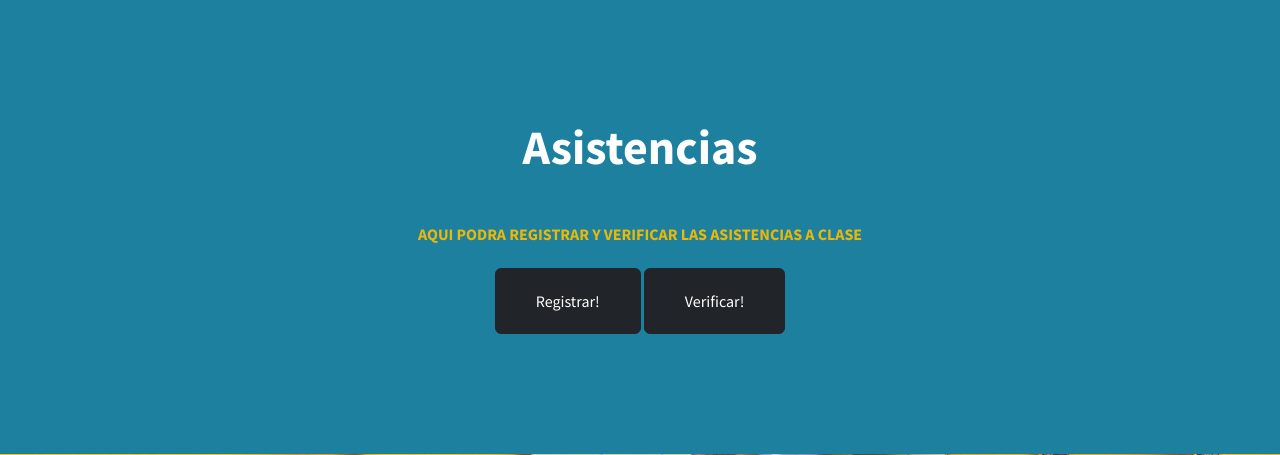
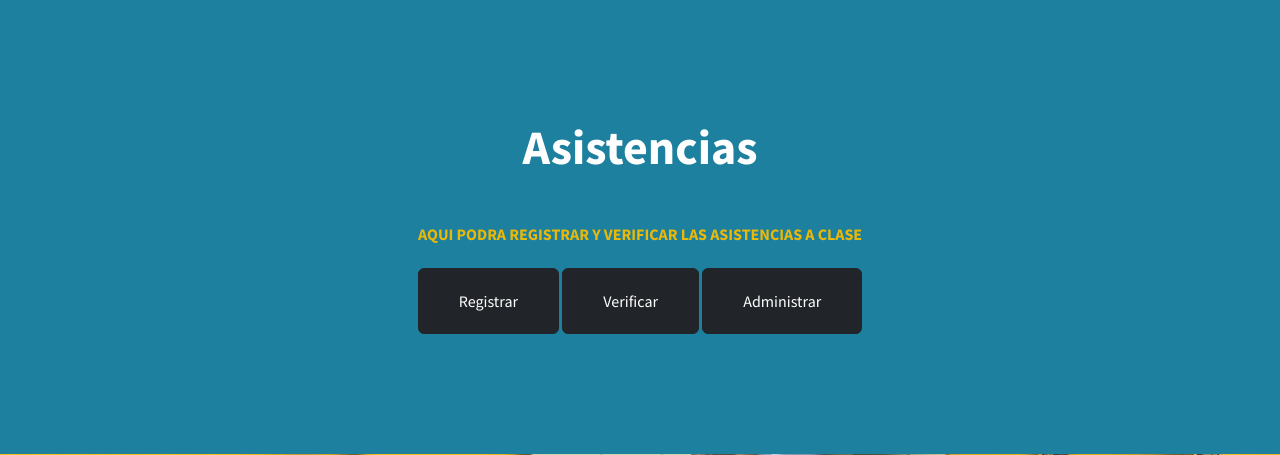
Before and after one commit to BautistaGreco/Entrega-Final, a Django app: page /AnatoApp/ in a window 1280 px wide. Shown: the part 1231-1686 px from the top of the page. Run offline with Django 4.2, Linux system fonts and the light colour scheme; a user stored in the database is signed in; some libraries are stand-ins or nearby versions.

Commit message:
modif errores, boton admin asistencia solo para Staff

```diff
--- a/ProyectoFinal/AnatoApp/templates/AnatoApp/errorLogIn.html
+++ b/ProyectoFinal/AnatoApp/templates/AnatoApp/errorLogIn.html
@@ -8,6 +8,6 @@
 </head>
 <body>
     <p>Los datos ingresados son incorrectos!</p>
-    <a class="btn btn-dark btn-xl" href="login">Intentar nuevamente!</a>
+    <a class="btn btn-dark btn-xl" href="logIn">Intentar nuevamente!</a>
 </body>
 </html>
--- a/ProyectoFinal/AnatoApp/templates/AnatoApp/inicio.html
+++ b/ProyectoFinal/AnatoApp/templates/AnatoApp/inicio.html
@@ -41,8 +41,11 @@
                     <h2 class="mb-5">Asistencias</h2>
                     <h3 class="text-secondary mb-0">Aqui podra registrar y verificar las asistencias a clase</h3>
                     <br>
-                    <a class="btn btn-dark btn-xl" href="asistenciasFormulario">Registrar!</a>
-                    <a class="btn btn-dark btn-xl" href="busquedaAsistencia">Verificar!</a>
+                    <a class="btn btn-dark btn-xl" href="asistenciasFormulario">Registrar</a>
+                    <a class="btn btn-dark btn-xl" href="busquedaAsistencia">Verificar</a>
+                    {% if request.user.is_authenticated and request.user.is_staff %}
+                    <a class="btn btn-dark btn-xl" href="leerAsistencias">Administrar</a>
+                    {% endif %}
                 </div>
             </div>
         </section>
@@ -50,7 +53,7 @@
 {% endblock %}
 
 {% block Profesores %}
-        <!-- Profesores-->
+        <!-- About-->
         <section class="callout" id="About">
             <div class="container px-4 px-lg-5 text-center">
                 <h2 class="mx-auto mb-5">
--- a/ProyectoFinal/AnatoApp/views.py
+++ b/ProyectoFinal/AnatoApp/views.py
@@ -19,7 +19,6 @@ def register(request):
                   form.save()
                   return render(request,"AnatoApp/inicio.html" ,  {"mensaje":"Usuario Creado :)"})
       else:
-            #form = UserCreationForm()
             form = UserRegisterForm()
       return render(request,"AnatoApp/register.html" ,  {"form":form})
 
@@ -30,7 +29,7 @@ from django.contrib.auth import login,logout,authenticate
 def login_request(request):
     if request.method == 'POST':
         form = AuthenticationForm(request, data = request.POST)
-        if form.is_valid():  # Si pasó la validación de Django
+        if form.is_valid():
             usuario = form.cleaned_data.get('username')
             contrasenia = form.cleaned_data.get('password')
             user = authenticate(username= usuario, password=contrasenia)
@@ -57,9 +56,9 @@ def ingresarEntrada(request):
 
         if form.is_valid():
             informacion = form.cleaned_data
-            entrada = form.save(commit=False)  # Crear una instancia del modelo pero no guardarla todavía
-            entrada.autor = request.user  # Asignar el autor actual
-            entrada.save()  # Guardar la instancia
+            entrada = form.save(commit=False)
+            entrada.autor = request.user
+            entrada.save()
             return render(request, 'AnatoApp/inicio.html')
     else:
         form = EntradaForm()
```
Also changed, not shown: ProyectoFinal/db.sqlite3.
